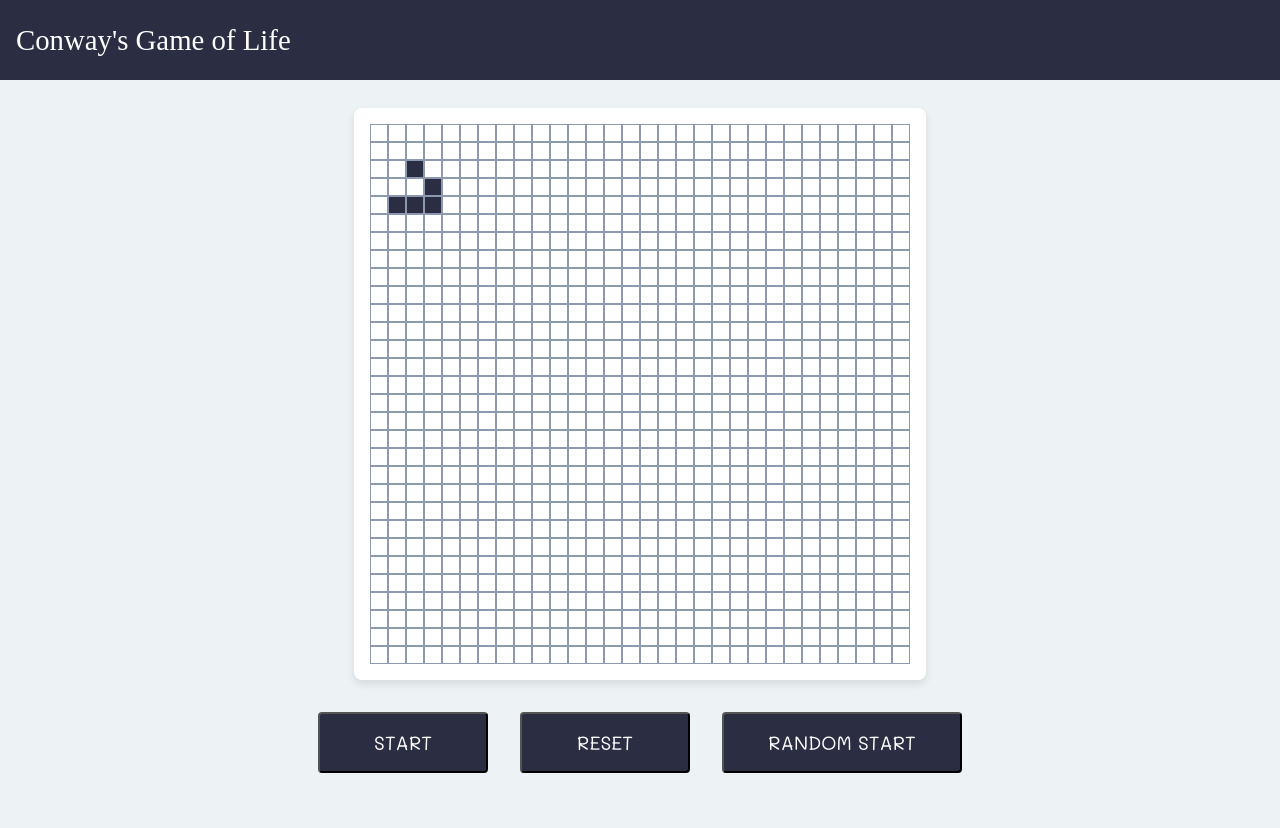
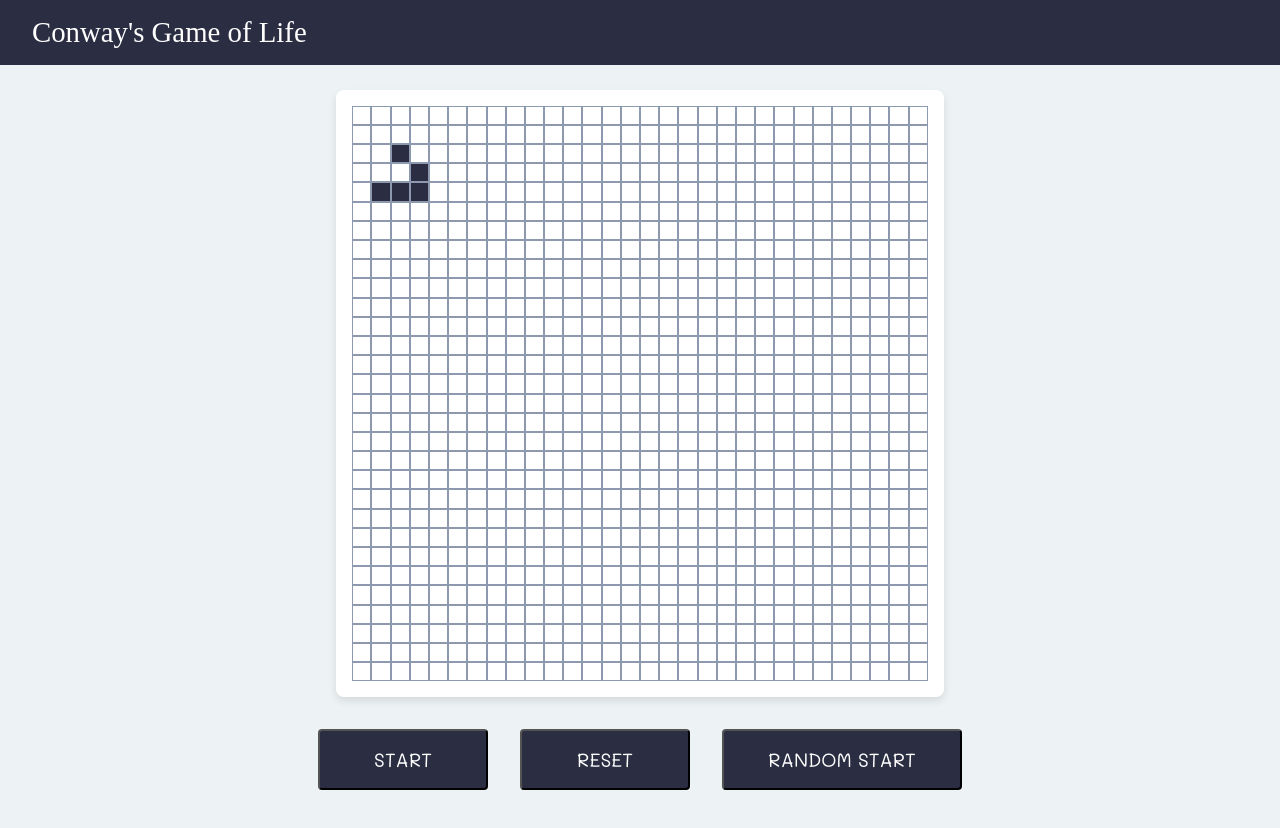
Before and after one commit to ishitakeshawani/Game-of-Life, a React (Create React App) app: page / in a window 1280 px wide. Shown: the top 828 px of the page. Built offline with nearby package versions, Linux system fonts and the light colour scheme.

Commit message:
Changed styles

```diff
--- a/src/components/grid/grid.css
+++ b/src/components/grid/grid.css
@@ -21,9 +21,10 @@
     display: flex;
     flex-direction: row;
     border: 1px solid var(--gray);;
-    padding: 0.5em;
     cursor: pointer;
     transition: background-color 0.3s ease, transform 0.2s ease;
+    width: 1.5vw;
+    height: 2.4vh;
 }
 
 .cell:hover {
@@ -35,6 +36,7 @@
     flex-direction: row;
     align-items: center;
     justify-content: center;
+    width: 100%;
 }
 
 
--- a/src/components/header/header.css
+++ b/src/components/header/header.css
@@ -1,11 +1,10 @@
 .navbar {
-    padding: 0px;
+    padding: 16px;
     background-color: var(--primary-color);
     color: var(--white);
     position: fixed;
     top: 0;
     left: 0;
-    min-height: 10vh;
     width: 100%;
     display: flex;
     align-items: center;
```
